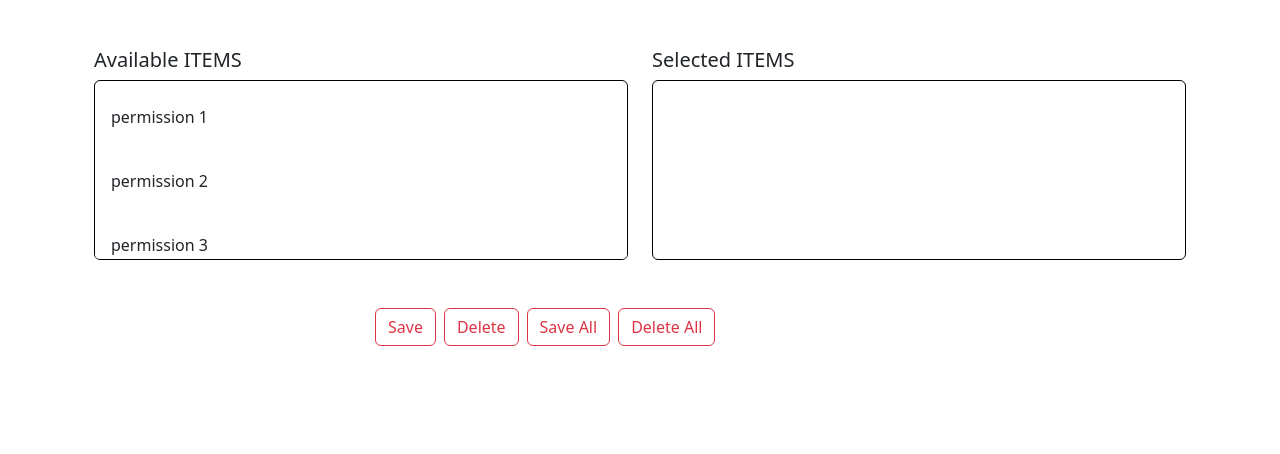
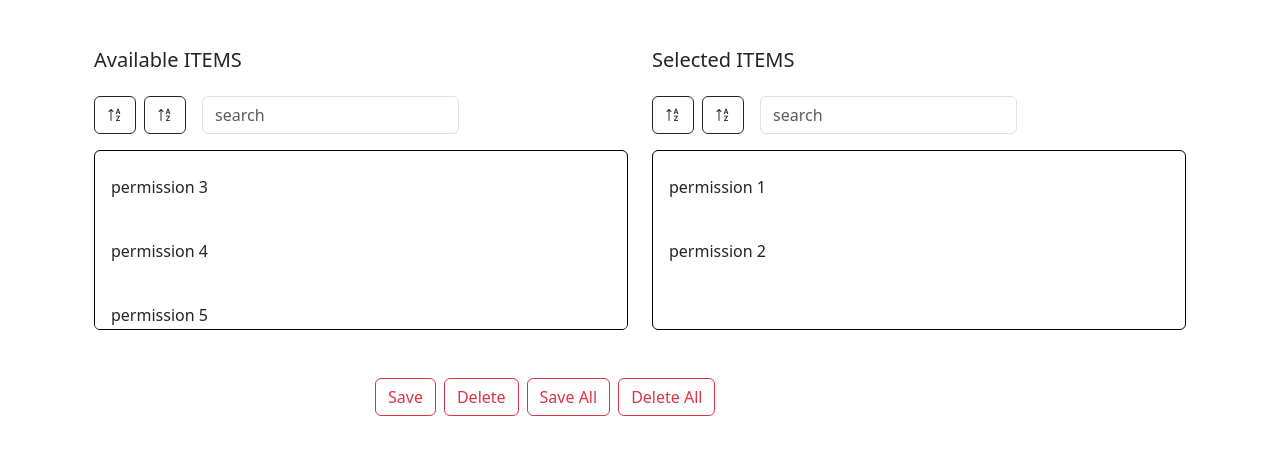
Before and after one commit to nayerasami/reusable-pick-list-control-, an Angular app: page / in a window 1280 px wide. Shown: the top 454 px of the page. Built offline with nearby package versions, Linux system fonts and the light colour scheme.

Commit message:
phase one

```diff
--- a/package.json
+++ b/package.json
@@ -11,6 +11,7 @@
   "private": true,
   "dependencies": {
     "@angular/animations": "^15.2.0",
+    "@angular/cdk": "^15.2.9",
     "@angular/common": "^15.2.0",
     "@angular/compiler": "^15.2.0",
     "@angular/core": "^15.2.0",
--- a/src/app/Models/options.ts
+++ b/src/app/Models/options.ts
@@ -1,4 +1,5 @@
 export interface Ioptions {
     availableItemsArr: any[],
     uniqueKey?:keyof any,
+    showKey?:any
 }
--- a/src/app/app.component.html
+++ b/src/app/app.component.html
@@ -1,14 +1,14 @@
 <div class="container">
   <div class="row py-5">
-    <app-reusable-pick-list [options]="options"></app-reusable-pick-list>
+    <app-reusable-pick-list #pickListEl [options]="options"></app-reusable-pick-list>
   </div>
 
   <div class="row d-flex justify-content-center align-items-center">
     <div class="col-md-6">
-      <button class="btn btn-outline-danger ms-2">Save</button>
-      <button class="btn btn-outline-danger ms-2">Delete</button>
-      <button class="btn btn-outline-danger ms-2">Save All</button>
-      <button class="btn btn-outline-danger ms-2">Delete All</button>
+      <button class="btn btn-outline-danger ms-2" (click)="save()">Save</button>
+      <button class="btn btn-outline-danger ms-2" (click)="deleteSelected()">Delete</button>
+      <button class="btn btn-outline-danger ms-2" (click)="saveAll()">Save All</button>
+      <button class="btn btn-outline-danger ms-2" (click)="deleteAll()">Delete All</button>
     </div>
 
   </div>
--- a/src/app/app.component.ts
+++ b/src/app/app.component.ts
@@ -1,4 +1,5 @@
-import { Component, OnInit } from '@angular/core';
+import { Component, OnInit, ViewChild } from '@angular/core';
+import { ReusablePickListComponent } from './components/reusable-pick-list/reusable-pick-list.component';
 
 @Component({
   selector: 'app-root',
@@ -7,20 +8,32 @@ import { Component, OnInit } from '@angular/core';
 })
 export class AppComponent implements OnInit {
   title = 'task-five';
-  // availableItems: any[] = [
-  //     { id: 1, name: 'permission 1' },
-  //     { id: 2, name: 'permission 2' },
-  //     { id: 3, name: 'permission 3' },
-  //     { id: 4, name: 'permission 4' },
-  //     { id: 5, name: 'permission 5' }
-  //   ]
 
-  availableItems: any[] = ['permission 1', 'permission 2', 'permission 3',
-    'permission 4', 'permission 5', 'permission 6', 'permission 7']
+  @ViewChild('pickListEl') pickListElRef !: ReusablePickListComponent;
+
+  availableItems: any[] = [
+    { id: 1, name: 'permission 1' },
+    { id: 2, name: 'permission 2' },
+    { id: 3, name: 'permission 3' },
+    { id: 4, name: 'permission 4' },
+    { id: 5, name: 'permission 5' }
+  ]
+
+  // availableItems: any[] = ['permission 1', 'permission 2', 'permission 3',
+  //   'permission 4', 'permission 5', 'permission 6', 'permission 7']
+
+
+  defaultValues: any[] = [
+    { id: 1, name: 'permission 1' },
+    { id: 2, name: 'permission 2' }
+  ]
+
 
   options: any = {
     availableItemsArr: this.availableItems,
+    defaultValuesArr: this.defaultValues,
     uniqueKey: 'id',
+    showKey: 'name'
   }
 
   ngOnInit(): void {
@@ -28,9 +41,19 @@ export class AppComponent implements OnInit {
   }
 
 
+  save() {
+    this.pickListElRef.saveSelectedValues()
+  }
 
+  saveAll() {
+    this.pickListElRef.saveAll()
+  }
 
+  deleteAll() {
 
-
-
+    this.pickListElRef.DeleteAll()
+  }
+  deleteSelected() {
+    this.pickListElRef.deleteSelected()
+  }
 }
--- a/src/app/components/reusable-pick-list/reusable-pick-list.component.html
+++ b/src/app/components/reusable-pick-list/reusable-pick-list.component.html
@@ -1,24 +1,92 @@
 <div class="container">
-    <div class="row">
-        <div class="col-md-6">
-            <h5>Available ITEMS</h5>
-            <div class="list-group">
-                <div class="list-group-item" *ngFor="let item of availableItems;let i=index" (click)="selectItems(item)"
-                    [ngClass]="{'active-item':getSelectedValues(item)}">
-                    {{item}}
-                </div>
-            </div>
+  <div class="row">
+    <div class="col-md-6">
+      <h5>Available ITEMS</h5>
+      <div class="d-flex justify-content-start align-items-center">
+        <div class="my-3">
+          <button
+            class="btn btn-outline-dark sortBtn"
+            (click)="availableSortAscending()"
+          >
+            <i class="bi bi-sort-alpha-up"></i>
+          </button>
+          <button
+            class="btn btn-outline-dark sortBtn ms-2"
+            (click)="availableSortDescending()"
+          >
+            <i class="bi bi-sort-alpha-up"></i>
+          </button>
         </div>
+        <div class="mx-3">
+          <input
+            type="text"
+            class="form-control"
+            id="searchInput"
+            (input)="searchInAvailableValues()"
+            placeholder="search"
+            [(ngModel)]="searchQuery"
+          />
+        </div>
+      </div>
 
+      <div
+        class="list-group"
 
-        <div class="col-md-6">
-            <h5>Selected ITEMS</h5>
-            <div class="list-group">
+      >
+        <div
+          class="list-group-item"
+          *ngFor="let item of availableItems; let i = index"
+          (click)="selectItems(item)"
+          [ngClass]="{ 'active-item': getSelectedValues(item) }"
 
+        >
+          {{ item[showKey] ? item[showKey] : item }}
+        </div>
+      </div>
+    </div>
 
+    <div class="col-md-6">
+      <h5>Selected ITEMS</h5>
+      <div class="d-flex justify-content-start align-items-center">
+        <div class="my-3">
+          <button
+            class="btn btn-outline-dark sortBtn"
+            (click)="savedSortAscending()"
+          >
+            <i class="bi bi-sort-alpha-up"></i>
+          </button>
+          <button
+            class="btn btn-outline-dark sortBtn ms-2"
+            (click)="savedSortDescending()"
+          >
+            <i class="bi bi-sort-alpha-up"></i>
+          </button>
+        </div>
+        <div class="mx-3">
+          <input
+            type="text"
+            class="form-control"
+            id="searchInput"
+            [(ngModel)]="selectedSearchQuery"
+            (input)="searchInSavedValues()"
+            placeholder="search"
+          />
+        </div>
+      </div>
+      <div
+        class="list-group"
 
+      >
+        <div
+          class="list-group-item"
+          *ngFor="let item of savedSelectedItems"
+          (click)="selectItems(item)"
+          [ngClass]="{ 'active-item': getSelectedValues(item) }"
 
-            </div>
+        >
+          {{ item[showKey] ? item[showKey] : item }}
         </div>
+      </div>
     </div>
+  </div>
 </div>
--- a/src/app/components/reusable-pick-list/reusable-pick-list.component.ts
+++ b/src/app/components/reusable-pick-list/reusable-pick-list.component.ts
@@ -8,11 +8,34 @@ import { Component, Input, OnInit } from '@angular/core';
 export class ReusablePickListComponent implements OnInit {
   @Input() options: any;
   availableItems: any;
-
+  uniqueKey: any;
+  showKey: any;
+  savedSelectedItems: any[] = [];
+  searchQuery: any;
+  selectedSearchQuery: any;
+  originalSavedSelectedItems: any[] = [];
+  defaultValues: any[] = [];
+  //itemBeingDragged: any;
 
   ngOnInit(): void {
     this.availableItems = this.options.availableItemsArr
-    console.log(this.availableItems, "selectedItems")
+    this.uniqueKey = this.options.uniqueKey || 'id'
+    this.showKey = this.options.showKey || 'name'
+    this.defaultValues = this.options.defaultValuesArr
+    if(this.defaultValues){
+      this.savedSelectedItems =[...this.defaultValues]
+       this.originalSavedSelectedItems=[...this.defaultValues]
+
+      this.availableItems = this.availableItems.filter((el: any) => {
+        const itemKey = el[this.uniqueKey] ? el[this.uniqueKey] : el;
+        const index = this.defaultValues.findIndex(defaultItem => {
+          const defaultItemKey = defaultItem[this.uniqueKey] ? defaultItem[this.uniqueKey] : defaultItem;
+          return defaultItemKey === itemKey;
+        });
+
+        return index === -1;
+      });
+    }
   }
 
 
@@ -20,28 +43,174 @@ export class ReusablePickListComponent implements OnInit {
   selectedItems: any[] = [];
 
   selectItems(item: any) {
-    if (this.selectedItems.indexOf(item) === -1) {
+
+    const value = item[this.uniqueKey] ? item[this.uniqueKey] : item
+    const index = this.selectedItems.findIndex((selectedItem: any) => {
+      console.log(selectedItem[this.uniqueKey], "selectedItem[this.uniqueKey]")
+      const selectedValue = typeof selectedItem === 'object' ? selectedItem[this.uniqueKey] : selectedItem;
+      console.log(selectedValue === item, "check")
+      return selectedValue === value;
+    })
+    console.log(index, "index of ")
+    if (index == -1) {
       this.selectedItems.push(item);
       console.log(this.selectedItems, "Selected items after addition");
+    }
+    else {
+      this.selectedItems.splice(index, 1)
+    }
+
+    console.log(this.selectedItems, "selectedITems")
+  }
+
+
+  getSelectedValues(item: any): boolean {
+    const itemKeyValue = typeof item === 'object' ? item[this.uniqueKey] : item;
+    return this.selectedItems.some((selectedItem: any) => {
+      const selectedItemKeyValue = typeof selectedItem === 'object' ? selectedItem[this.uniqueKey] : selectedItem;
+      return selectedItemKeyValue === itemKeyValue;
+    });
+  }
+
+
+
+
+  saveSelectedValues() {
+
+    if (this.selectedItems.length > 0) {
+      const addedItems = this.savedSelectedItems.filter((el: any) => {
+        return !this.selectedItems.includes(el)
+      })
+
+      this.savedSelectedItems = [...addedItems, ...this.selectedItems]
+      this.originalSavedSelectedItems = [...this.savedSelectedItems];
+      this.availableItems = this.availableItems.filter((el: any) => {
+        return !this.savedSelectedItems.includes(el);
+      });
+      this.selectedItems = []
+    }
+
+
+  }
+
+
+  saveAll() {
+    this.savedSelectedItems = [...this.availableItems, ...this.savedSelectedItems]
+    this.originalSavedSelectedItems = [...this.savedSelectedItems];
+    console.log(this.savedSelectedItems, "save all")
+    this.availableItems = []
+    this.selectedItems = []
+
+  }
+
+
+  DeleteAll() {
+    this.availableItems = [...this.availableItems, ...this.savedSelectedItems]
+    this.savedSelectedItems = []
+    this.originalSavedSelectedItems = []
+    this.selectedItems = []
+  }
+
+
+
+  deleteSelected() {
+    if (this.savedSelectedItems.length > 0) {
+      this.savedSelectedItems = this.savedSelectedItems.filter((el: any) => {
+        return !this.selectedItems.includes(el)
+      })
+      this.originalSavedSelectedItems = [...this.savedSelectedItems]
+      const itemsToAdd = this.selectedItems.filter((item: any) => {
+        return !this.availableItems.some((availableItem: any) => {
+          return (typeof availableItem === 'object' ? availableItem[this.uniqueKey] : availableItem) === (typeof item === 'object' ? item[this.uniqueKey] : item);
+        });
+      });
+      this.availableItems = [...this.availableItems, ...itemsToAdd]
+      this.selectedItems = [];
+      console.log(this.availableItems, "availableItems")
+    }
+
+  }
+
+
+
+
+  searchValues(query: any, items: any, originalItems: any) {
+    const lowerCaseQuery = query.toLowerCase().trim()
+    if (lowerCaseQuery == '') {
+      return [...originalItems]
+    } else {
+      if (items.length > 0) {
+        return items.filter((item: any) => {
+          const value = item[this.showKey] ? item[this.showKey] : item
+          return value.toString().toLowerCase().includes(lowerCaseQuery)
+        })
+      }
     }
   }
 
 
-  // getSelectedValues() {
-  //   console.log(this.selectedItems, "selected items check")
-  //   const index = this.selectedItems.findIndex((item: any) => {
-  //     console.log(this.selectedItems === item, "nnnn")
-
-  //     return this.selectedItems === item
-
-  //   })
-  //   return index !== -1
-  // }
-
-  getSelectedValues(item: any) {
-    return this.selectedItems.indexOf(item) !== -1;
+  searchInAvailableValues() {
+    this.availableItems = this.searchValues(this.searchQuery, this.availableItems, this.options.availableItemsArr);
   }
 
 
+  searchInSavedValues() {
+    this.savedSelectedItems = this.searchValues(this.selectedSearchQuery, this.savedSelectedItems, this.originalSavedSelectedItems);
+  }
+
+
+  genericSortAscending(itemsArr: any) {
+    const sortedArray = itemsArr.sort((a: any, b: any) => {
+      console.log(itemsArr, "sorting itemsARR")
+
+      const firstItem = a[this.showKey] ? a[this.showKey].toLowerCase() : a;
+      const secondItem = b[this.showKey] ? b[this.showKey].toLowerCase() : b;
+      if (firstItem < secondItem) {
+        return -1;
+      }
+      if (firstItem > secondItem) {
+        return 1;
+      }
+      return 0
+
+    });
+    console.log(sortedArray, " sortedArray ")
+  }
+
+  genericSortDescending(itemsArr: any) {
+    const sortedArray = itemsArr.sort((a: any, b: any) => {
+      console.log(itemsArr, "sorting itemsARR")
+      const firstItem = a[this.showKey] ? a[this.showKey].toLowerCase() : a;
+      const secondItem = b[this.showKey] ? b[this.showKey].toLowerCase() : b;
+      if (firstItem > secondItem) {
+        return -1;
+      }
+      if (firstItem < secondItem) {
+        return 1;
+      }
+      return 0
+
+    });
+
+    console.log(sortedArray, " sortedArray ")
+
+  }
+
+  availableSortAscending() {
+    this.genericSortAscending(this.availableItems)
+  }
+
+  availableSortDescending() {
+    this.genericSortDescending(this.availableItems)
+  }
+
+  savedSortAscending() {
+    this.genericSortAscending(this.savedSelectedItems)
+  }
+
+  savedSortDescending() {
+    this.genericSortDescending(this.savedSelectedItems)
+  }
+
 
 }
```
Also changed, not shown: src/app/app.module.ts (+6 -1 lines), 1 other file (tests, documents, lock files or other folders).
